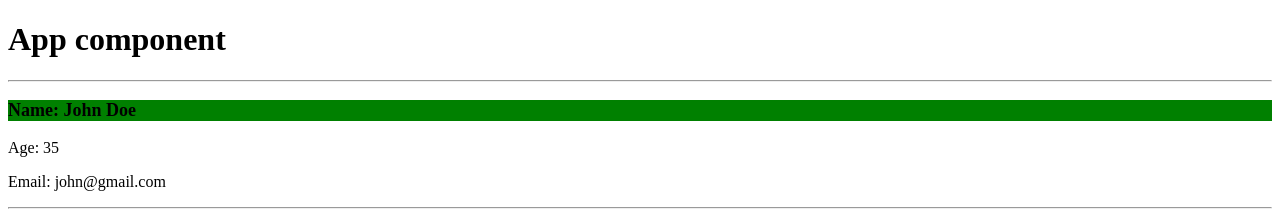
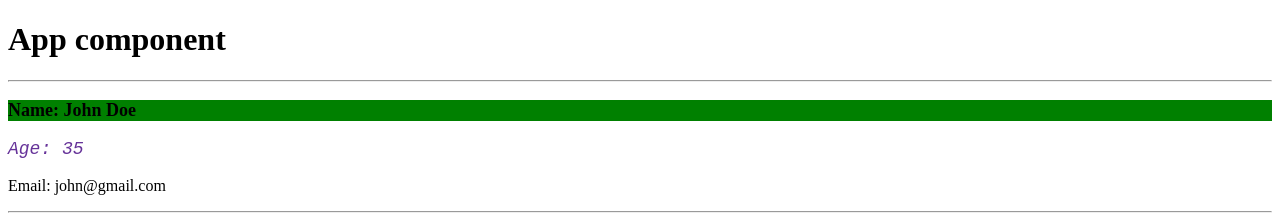
Before and after one commit to santoshkbrj/Reactjs_Tutorial, a React (Vite) app: page / in a window 1280 px wide. Shown: the top 217 px of the page. Built offline with nearby package versions, Linux system fonts and the light colour scheme.

Commit message:
Style elements tag with external css

```diff
--- a/src/components/UserProfile.jsx
+++ b/src/components/UserProfile.jsx
@@ -1,11 +1,12 @@
 import Login from "./Login";
+import '../styles/UserProfile.css'
 
 function UserProfile({ userdata }) {
     const isLogin = true;
     return (
         <div>
             <p style={{ color: "#000", fontSize: "18px", fontWeight: "bold", backgroundColor: "green" }}>Name: {userdata.username}</p>
-            <p>Age: {userdata.age}</p>
+            <p className="age">Age: {userdata.age}</p>
             <p>Email: {userdata.email}</p>
             <hr />
             <Login login={isLogin} />
--- /dev/null
+++ b/src/styles/UserProfile.css
@@ -0,0 +1,6 @@
+.age {
+    color: rebeccapurple;
+    font-family: 'Courier New', Courier, monospace;
+    font-size: 18px;
+    font-style: italic;
+}
```
